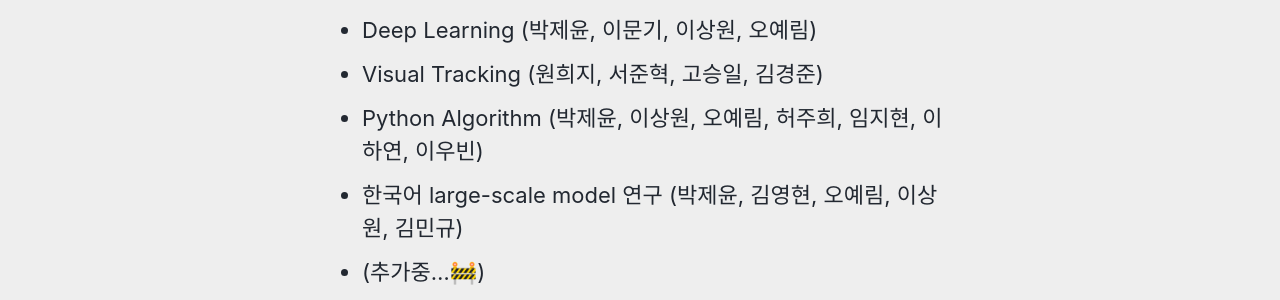
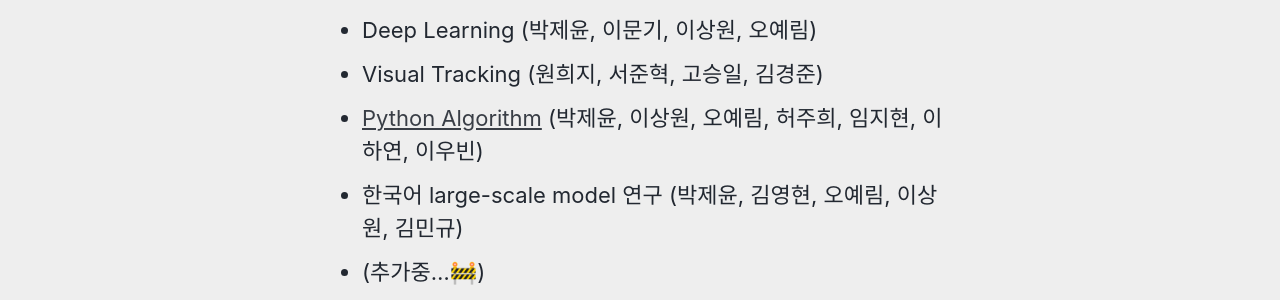
Before and after one commit to TAVEResearch/TAVEResearch.github.io, a Jekyll site: the page built from about.md, in a window 1280 px wide. Shown: the part 1101-1401 px from the top of the page. Built offline with Jekyll 4.4.1, drawn with Linux system fonts in a browser that asks for light colours; cached includes are drawn as plain includes; part of the change alters nothing that is shown.

```diff
--- a/about.md
+++ b/about.md
@@ -27,7 +27,7 @@ TAVE OB들을 위한 연구 및 개발 그룹입니다. 컴퓨터비전, 자연
 - [Research Seminar](https://www.notion.so/Research-Seminar-c5cc5ea3cec34e1ea93dba80d6040dad) (오창대, 원희지, 박제윤, 민지웅, 한지은)
 - Deep Learning (박제윤, 이문기, 이상원, 오예림)
 - Visual Tracking (원희지, 서준혁, 고승일, 김경준)
-- Python Algorithm (박제윤, 이상원, 오예림, 허주희, 임지현, 이하연, 이우빈)
+- [Python Algorithm](https://github.com/TAVEResearch/TAVE_algorithm_study) (박제윤, 이상원, 오예림, 허주희, 임지현, 이하연, 이우빈)
 - 한국어 large-scale model 연구 (박제윤, 김영현, 오예림, 이상원, 김민규)
 - (추가중...🚧)
 
```
